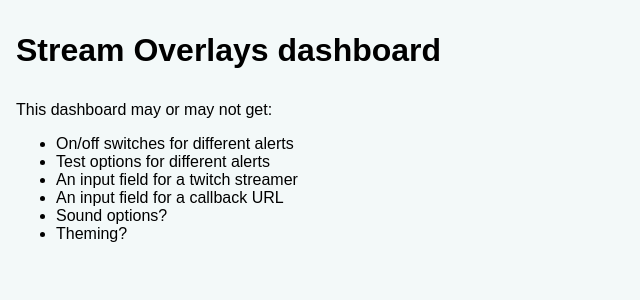
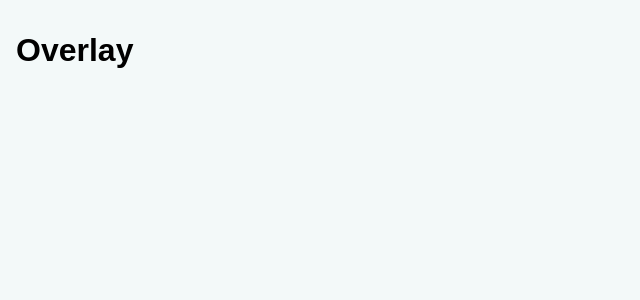
Before and after one commit to fbeuster/Stream-Overlays, an Angular app in the folder client/: page /overlay in a window 1280 px wide. Shown: the top 300 px of the page, without its empty margins (0-640 px from the left). Built offline with nearby package versions, Linux system fonts and the light colour scheme.

Commit message:
add routing and overlay view

```diff
--- a/client/src/app/app.component.html
+++ b/client/src/app/app.component.html
@@ -1 +1 @@
-<dashboard></dashboard>
+<router-outlet></router-outlet>
--- /dev/null
+++ b/client/src/app/overlay/overlay.component.html
@@ -0,0 +1 @@
+<h1>Overlay</h1>
--- /dev/null
+++ b/client/src/app/overlay/overlay.component.scss
@@ -0,0 +1,3 @@
+h1 {
+  margin: 1em 0.5em;
+}
--- /dev/null
+++ b/client/src/app/overlay/overlay.component.ts
@@ -0,0 +1,15 @@
+import { Component, OnInit } from '@angular/core';
+
+@Component({
+  selector: 'overlay',
+  templateUrl: './overlay.component.html',
+  styleUrls: ['./overlay.component.scss']
+})
+export class OverlayComponent implements OnInit {
+
+  constructor() { }
+
+  ngOnInit(): void {
+  }
+
+}
```
Also changed, not shown: client/src/app/app-routing.module.ts (added, +17 -0 lines), client/src/app/app.module.ts (+7 -2 lines).
